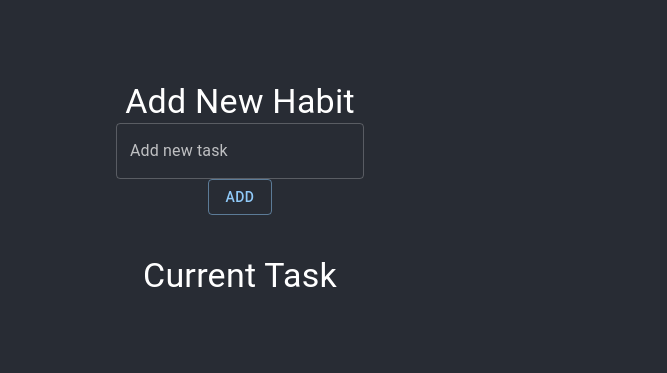
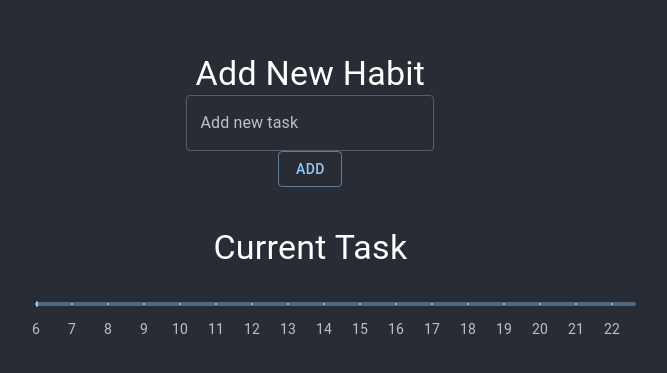
Before and after one commit to ElderlyC/Task-Stacker, a React (Create React App) app: page / in a window 1280 px wide. Shown: the part 211-584 px from the top of the page, without its empty margins (140-807 px from the left). Built offline with nearby package versions, Linux system fonts and the light colour scheme.

Commit message:
trying slider

```diff
--- a/src/Components/MainHabits.tsx
+++ b/src/Components/MainHabits.tsx
@@ -1,9 +1,19 @@
 import { useState, useEffect, KeyboardEventHandler } from "react";
-import { Grid, Paper, TextField, Button, Typography } from "@mui/material";
+import {
+  Grid,
+  Paper,
+  TextField,
+  Button,
+  Typography,
+  Box,
+  Slider,
+} from "@mui/material";
+// need to wireframe
+// notes for each habit (description)
+// time sliders for today's tasks (update start, end of tasks)
 // simple task list of main habits
 // time blocking? -highlight current habit
 // end design should be simple and satisfying!
-// need to wireframe
 type Habit = { id: string; completed: boolean };
 const MainHabits = () => {
   const storedHabitList = localStorage.getItem("habitlist");
@@ -15,6 +25,34 @@ const MainHabits = () => {
   );
   const [currentTaskNum, setTaskNum] = useState(0);
   const [task, setTask] = useState("");
+
+  const sliderArray = Array.from(
+    { length: habitList.length },
+    (_, index) => index * 6
+  );
+  const [sliderPoints, setPoints] = useState<
+    { index: number; value: number; habitName: string }[]
+  >(
+    sliderArray.map((point, index) => ({
+      index: index,
+      value: point,
+      habitName: habitList[index].id,
+    }))
+  );
+
+  useEffect(() => {
+    const newSliderPoints = habitList.map((habit, index) => ({
+      index: index,
+      value: index * 6,
+      habitName: habit.id || "", // Assuming each habit has a name property
+    }));
+    setPoints(newSliderPoints);
+  }, [habitList]);
+
+  const valueLabelFormat = (value: number) => {
+    const sliderPoint = sliderPoints.find((point) => point.value === value);
+    return sliderPoint ? sliderPoint.habitName : "";
+  };
 
   const handleHabitClick = (id: string) => {
     setTaskNum(0);
@@ -52,7 +90,24 @@ const MainHabits = () => {
     localStorage.setItem("habitlist", JSON.stringify(habitList));
   }, [habitList]);
 
+  const times = [];
+
+  for (let hour = 6; hour <= 22; hour++) {
+    times.push(hour);
+  }
+  const marks = times.map((time, index) => ({ value: index * 6, label: time }));
+
+  const handleChange = (event: Event, newValue: number | number[]) => {
+    const newSliderPoints = sliderPoints.map((point, index) => ({
+      ...point,
+      value: (newValue as number[])[index],
+    }));
+
+    setPoints(newSliderPoints);
+  };
+
   return (
+    <div>
       <div style={{ display: "flex", width: "100%" }}>
         {/* <div
         style={{
@@ -158,6 +213,17 @@ const MainHabits = () => {
           ))}
         </Grid>
       </div>
+      <Box sx={{ width: 600 }}>
+        <Slider
+          value={sliderPoints.map((obj) => obj.value)}
+          valueLabelDisplay="auto"
+          valueLabelFormat={valueLabelFormat}
+          step={6}
+          marks={marks}
+          onChange={handleChange}
+        />
+      </Box>
+    </div>
   );
 };
 
```
Lines whose indentation alone changed are shown as unchanged.
